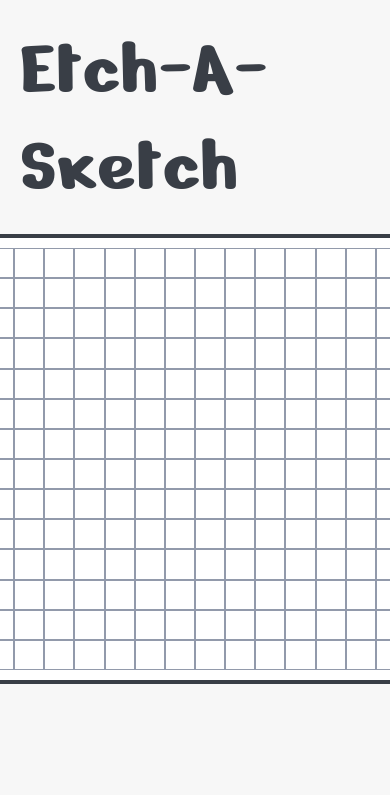
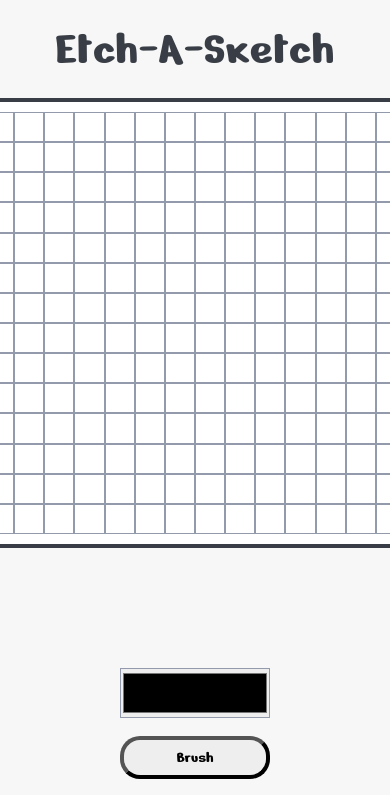
Before and after one commit to ShadeAyman/Etch-A-Sketch, a plain HTML site: page index.html in a window 390 px wide. Shown: the top 795 px of the page. Drawn offline with Linux system fonts and the light colour scheme.

Commit message:
more ui updates

```diff
--- a/index.html
+++ b/index.html
@@ -10,8 +10,8 @@
     <link rel="stylesheet" href="styles.css">
     <script src="script.js" defer></script>
 </head>
+<body ondragstart="return false;" ondrop="return false;"><!-- to stop the browser from unintentionally dragging the div elments some time when clicking quicly -->
 
-<body ondragstart="return false;" ondrop="return false;">
     <header id="header">Etch-A-Sketch</header>
     <div class="body">
         <div class="buttonscontainer">
--- a/styles.css
+++ b/styles.css
@@ -45,8 +45,9 @@ border-color: #EEEEEE;
     display: flex;
     justify-content: center;
     align-items: center;
+    text-align: center;
     padding: 20px;
-    font-size: 5em;
+    font-size: 4em;
 }
 
 .body {
@@ -119,6 +120,11 @@ border-color: #EEEEEE;
 }
 
 @media (max-width: 750px){
+    #header
+    {
+        font-size: 3em;
+
+    }
 .body{
     flex-wrap: wrap;
 }
```
